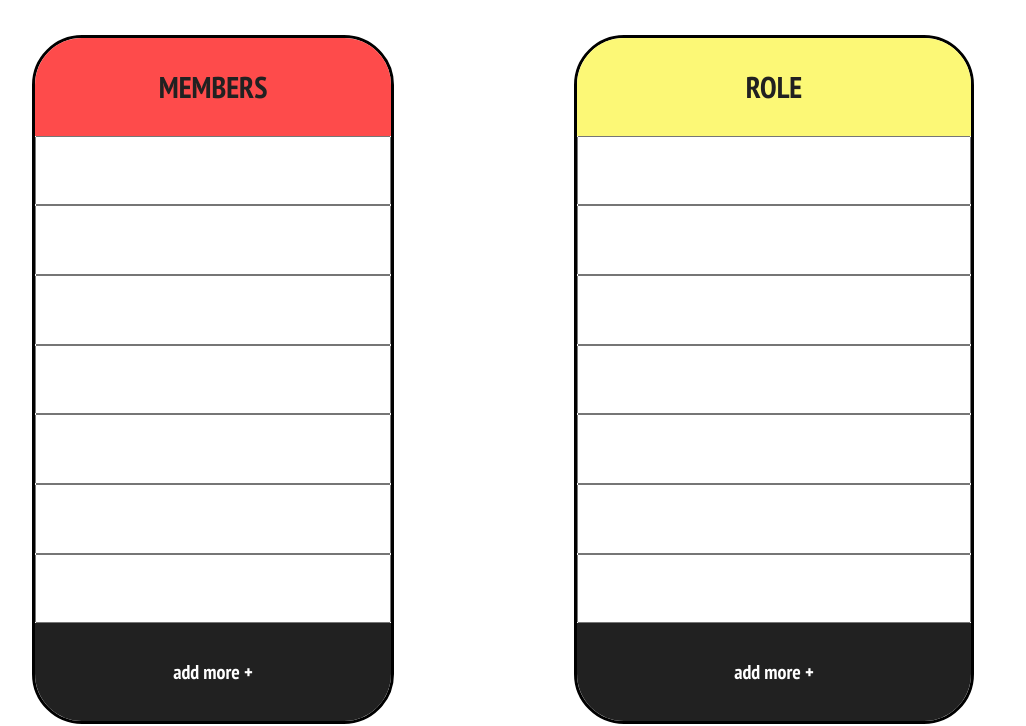
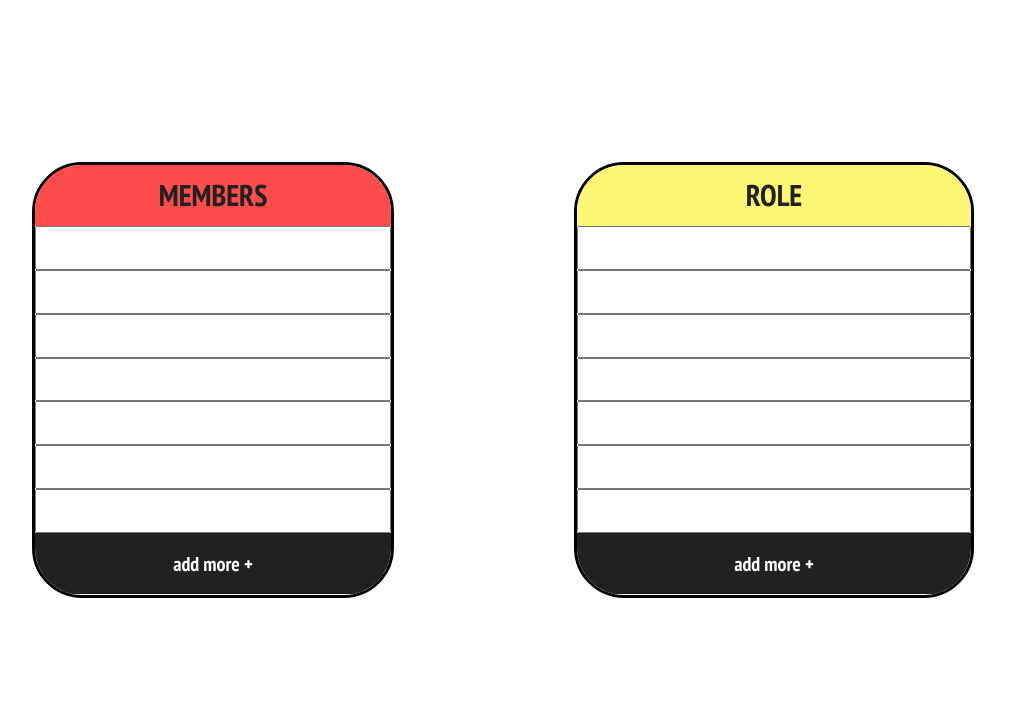
Before and after one commit to ReyhanArdiya/role-randomizer, a plain HTML site: page index.html in a window 1280 px wide. Shown: the part 1041-1767 px from the top of the page, without its empty margins (126-1152 px from the left). Drawn offline with Linux system fonts and the light colour scheme.

Commit message:
Add min & max dimension for .input-area

```diff
--- a/index.css
+++ b/index.css
@@ -243,7 +243,10 @@ h1 {
 
 .input-area {
     width: 100%;
+    min-width: 200px;
     max-width: 400px;
+    min-height: 218px;
+    max-height: 436px;
     flex: 0.9 0.8;
     border: solid #000;
     border-radius: 2.5rem;
```
